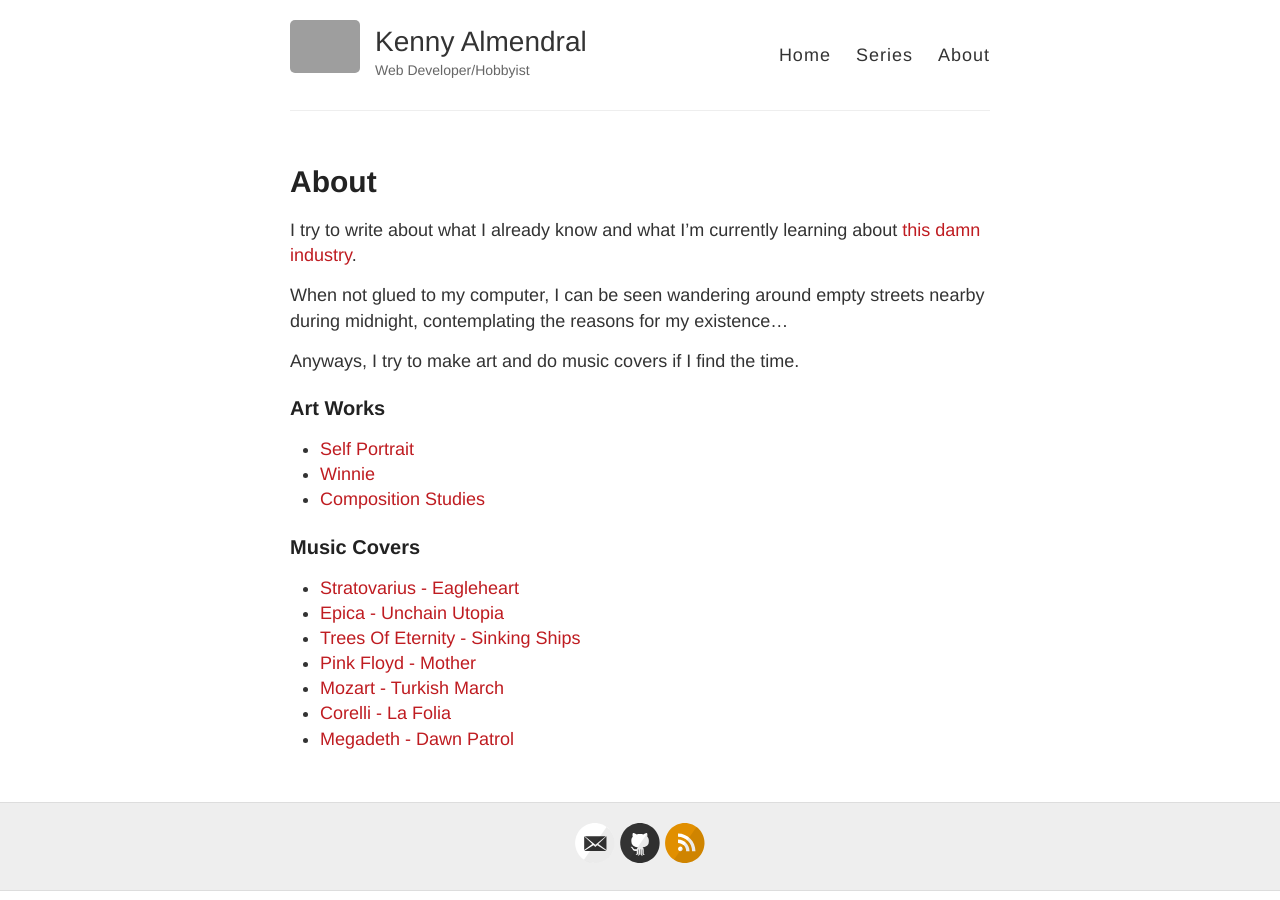
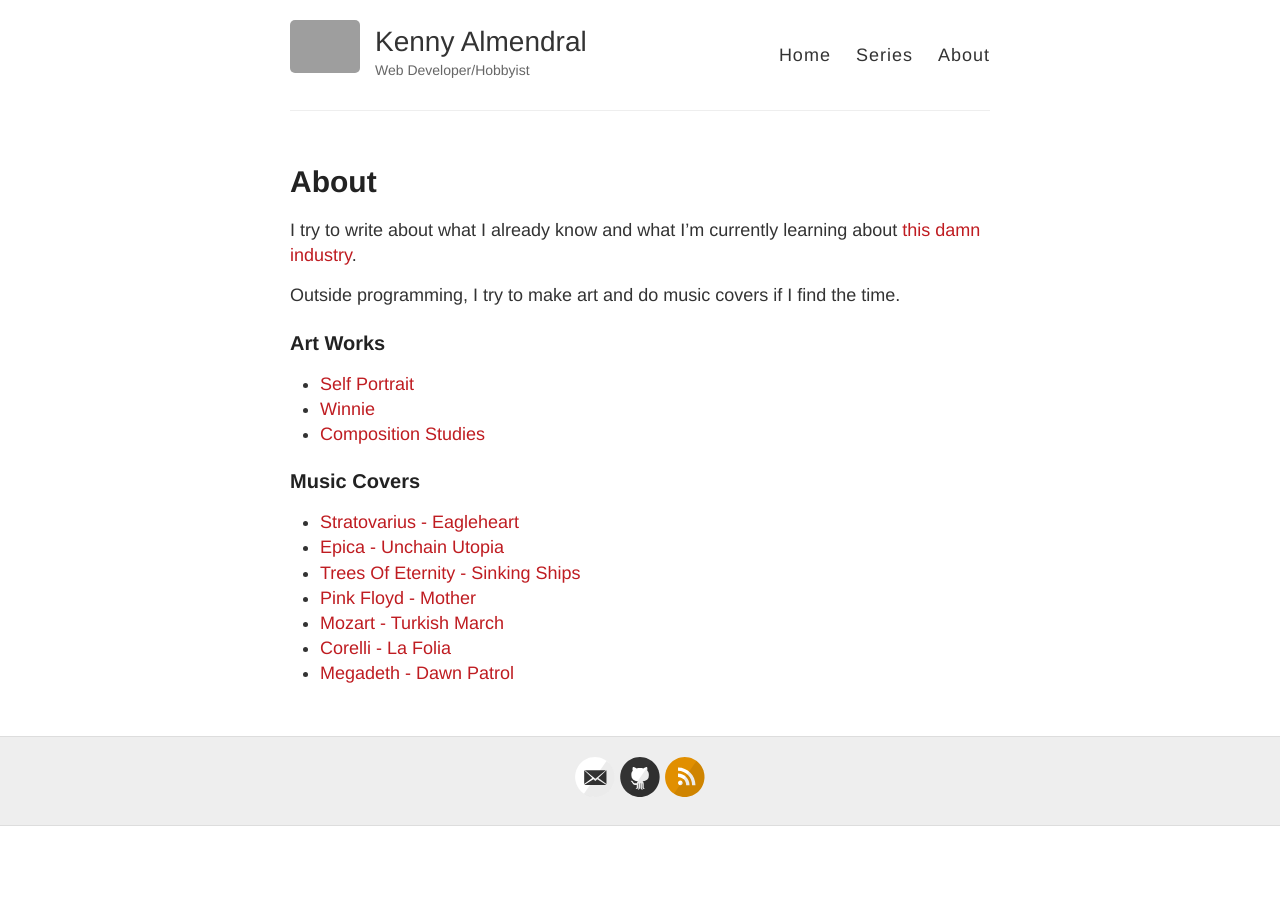
Before and after one commit to kennyalmendral/kennyalmendral.github.io, a Jekyll site: the page built from about.md, in a window 1280 px wide. Built offline with Jekyll 4.4.1, drawn with Linux system fonts in a browser that asks for light colours; grey boxes are pictures that could not be loaded.

Commit message:
Update About Page

```diff
--- a/about.md
+++ b/about.md
@@ -6,9 +6,7 @@ permalink: /about/
 
 I try to write about what I already know and what I’m currently learning about [this damn industry](https://code.tutsplus.com/articles/this-damn-industry--net-17054){:target="_blank"}.
 
-When not glued to my computer, I can be seen wandering around empty streets nearby during midnight, contemplating the reasons for my existence...
-
-Anyways, I try to make art and do music covers if I find the time.
+Outside programming, I try to make art and do music covers if I find the time.
 
 ### Art Works
 
```
